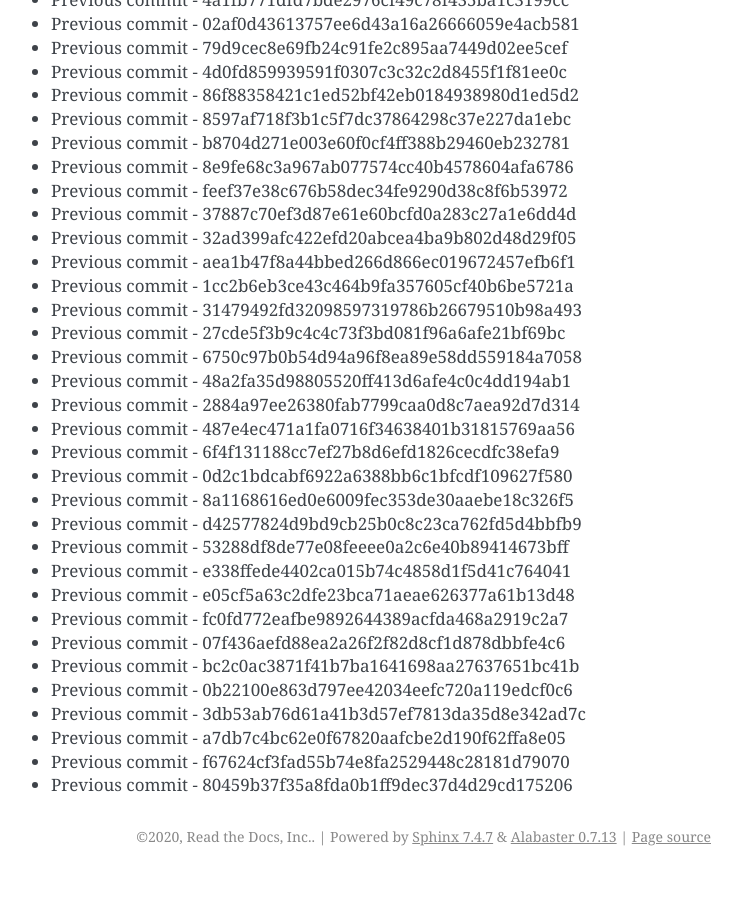
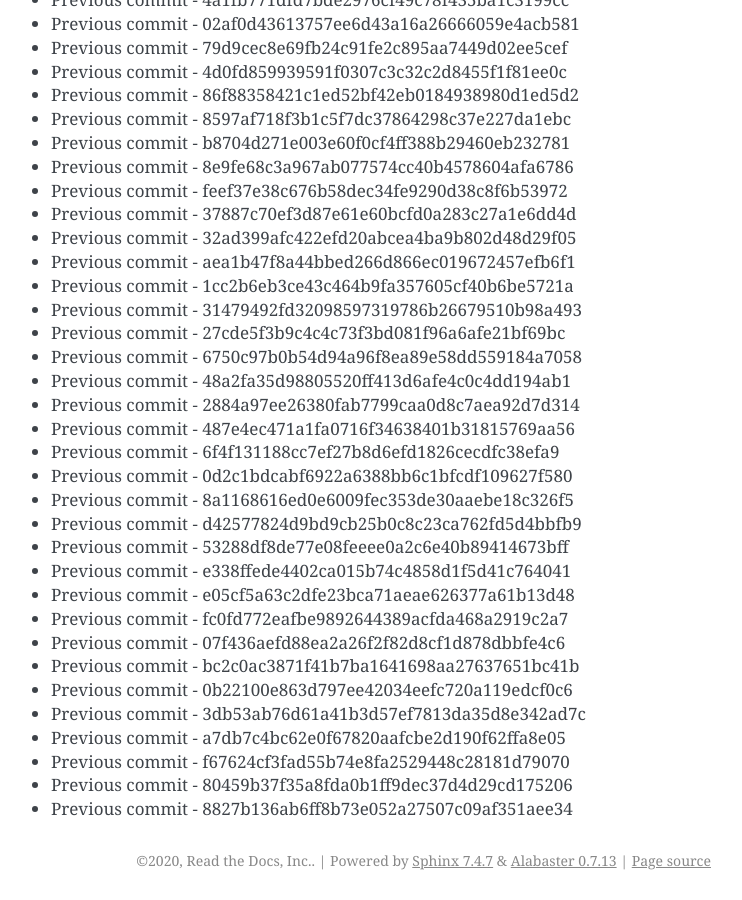
Before and after one commit to readthedocs/rtd-git-stresstest, a Sphinx documentation site: the page built from docs/updates.rst, in a window 1280 px wide and 900 px high, scrolled down 59862 px. Shown: the whole window, without its empty margins (399-1141 px from the left). Built offline with Sphinx 7.4.7, drawn with Linux system fonts in a browser that asks for light colours; before the commit the page ends 60738 px from its top, so only the background shows below that.

Commit message:
Generating commit from previous: 8827b136ab6ff8b73e052a27507c09af351aee34

```diff
--- a/docs/updates.rst
+++ b/docs/updates.rst
@@ -2547,3 +2547,4 @@ It can be tested for any performance characteristics.
 * Previous commit - a7db7c4bc62e0f67820aafcbe2d190f62ffa8e05
 * Previous commit - f67624cf3fad55b74e8fa2529448c28181d79070
 * Previous commit - 80459b37f35a8fda0b1ff9dec37d4d29cd175206
+* Previous commit - 8827b136ab6ff8b73e052a27507c09af351aee34
```
